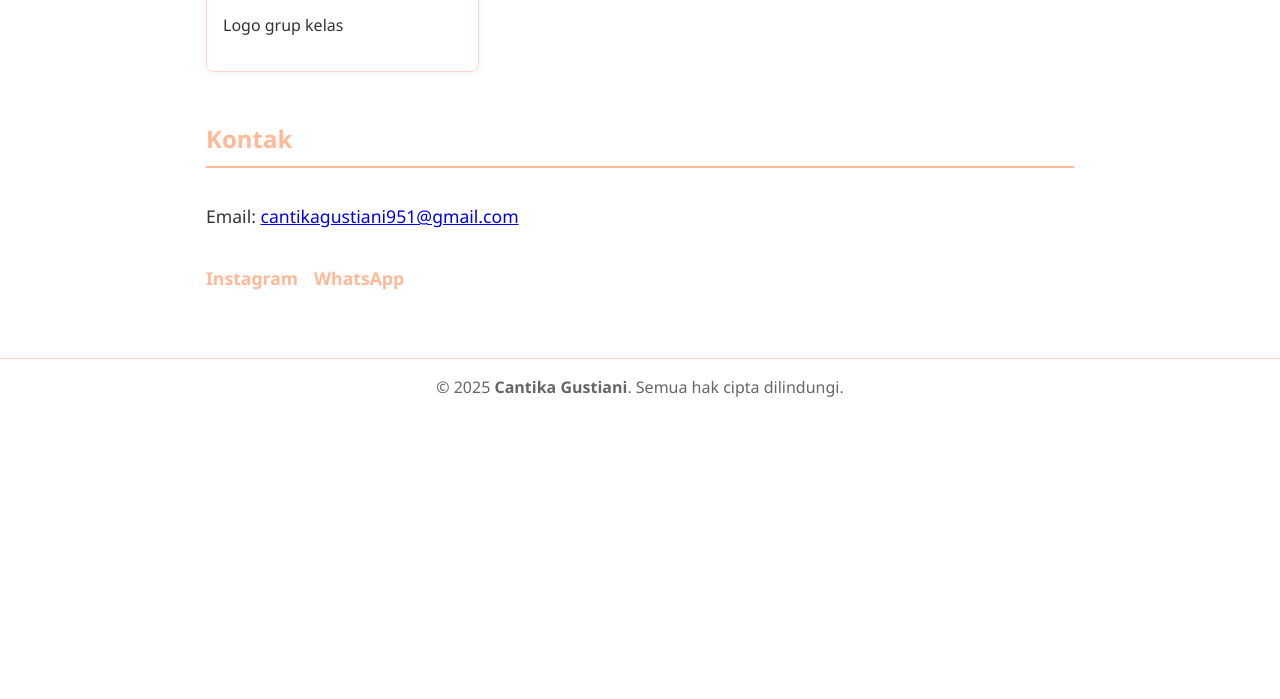
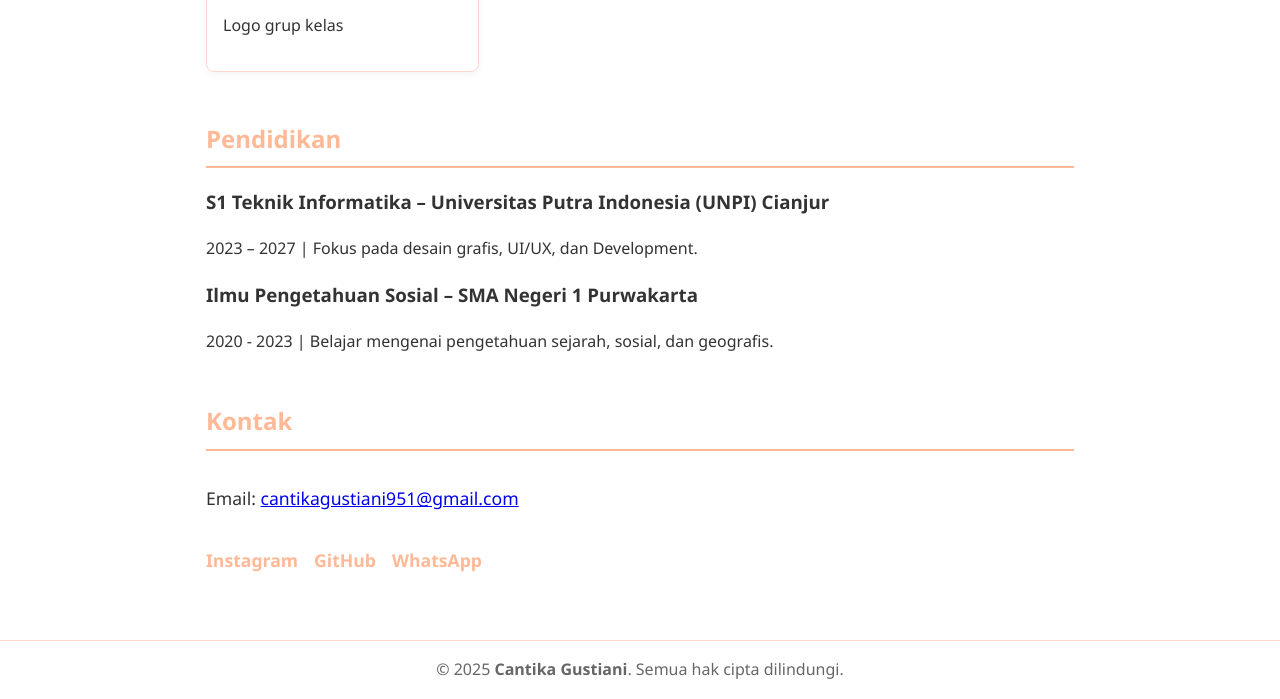
Before and after one commit to gstianichn/gstianichn.github.io, a plain HTML site: page index.html in a window 1280 px wide. Shown: the part 1135-1834 px from the top of the page. Before the commit the page ends 1552 px from the top, so only its background shows below. Drawn offline with Linux system fonts and the light colour scheme.

Commit message:
Update Education

```diff
--- a/index.html
+++ b/index.html
@@ -86,6 +86,22 @@
       </div>
     </section> -->
 
+    <!-- Pendidikan -->
+<section id="education">
+    <h2>Pendidikan</h2>
+    <div class="education">
+      <div class="edu-item">
+        <h3>S1 Teknik Informatika – Universitas Putra Indonesia (UNPI) Cianjur</h3>
+        <p>2023 – 2027 | Fokus pada desain grafis, UI/UX, dan Development.</p>
+      </div>
+      <div class="edu-item">
+        <h3>Ilmu Pengetahuan Sosial – SMA Negeri 1 Purwakarta</h3>
+        <p>2020 - 2023 | Belajar mengenai pengetahuan sejarah, sosial, dan geografis.</p>
+      </div>
+    </div>
+  </section>
+
+
     <!-- Kontak -->
     <section id="contact">
       <h2>Kontak</h2>
@@ -93,6 +109,7 @@
         <p>Email: <a href="mailto:cantikagustiani951@gmail.com">cantikagustiani951@gmail.com</a></p>
         <div class="social-links">
           <a href="https://instagram.com/gstianichnn" target="_blank">Instagram</a>
+          <a href="https://github.com/gstianichn" target="_blank">GitHub</a>
           <a href="https://wa.me/6283873301297" target="_blank">WhatsApp</a>
           <!-- Tambah link sosial media lainnya -->
         </div>
```
